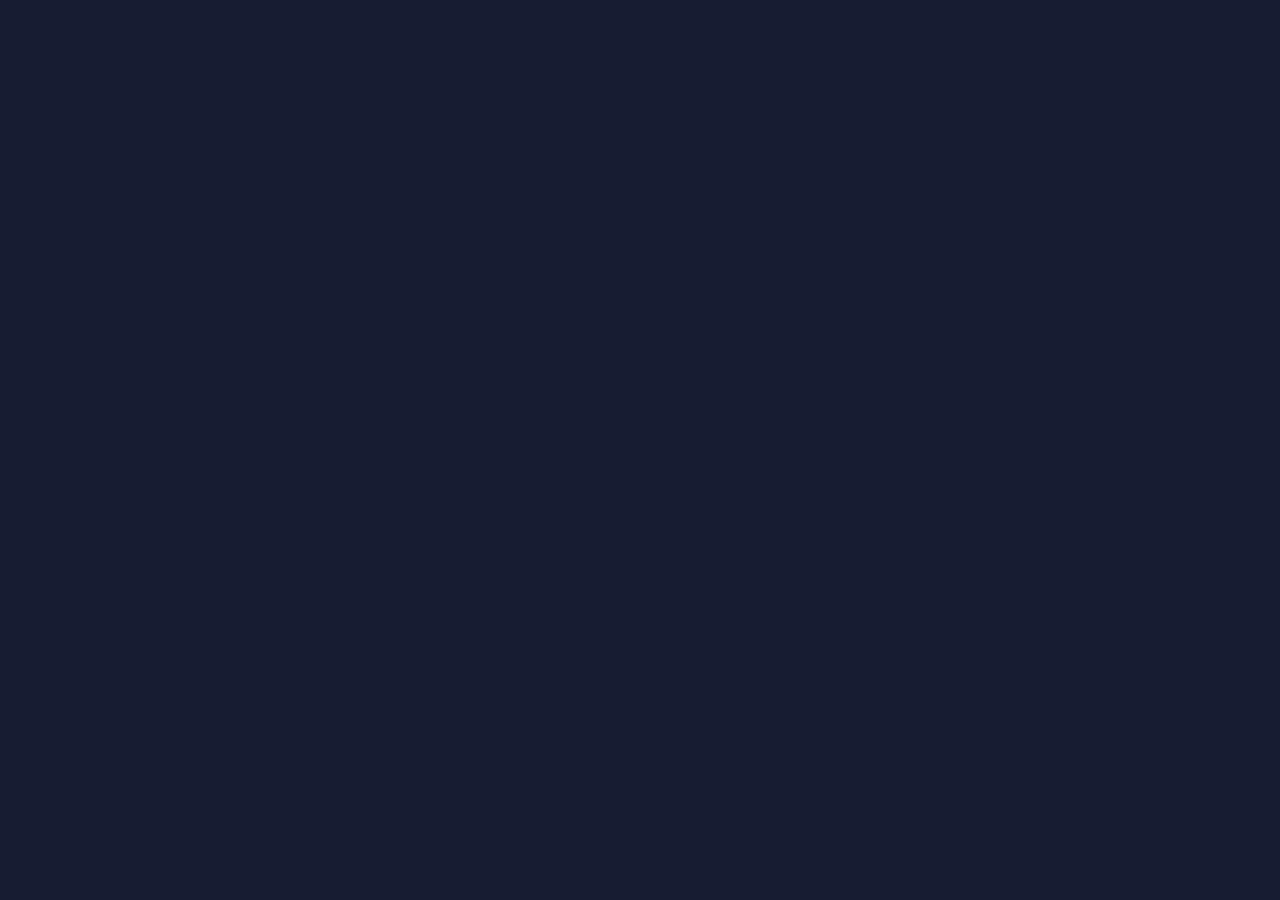
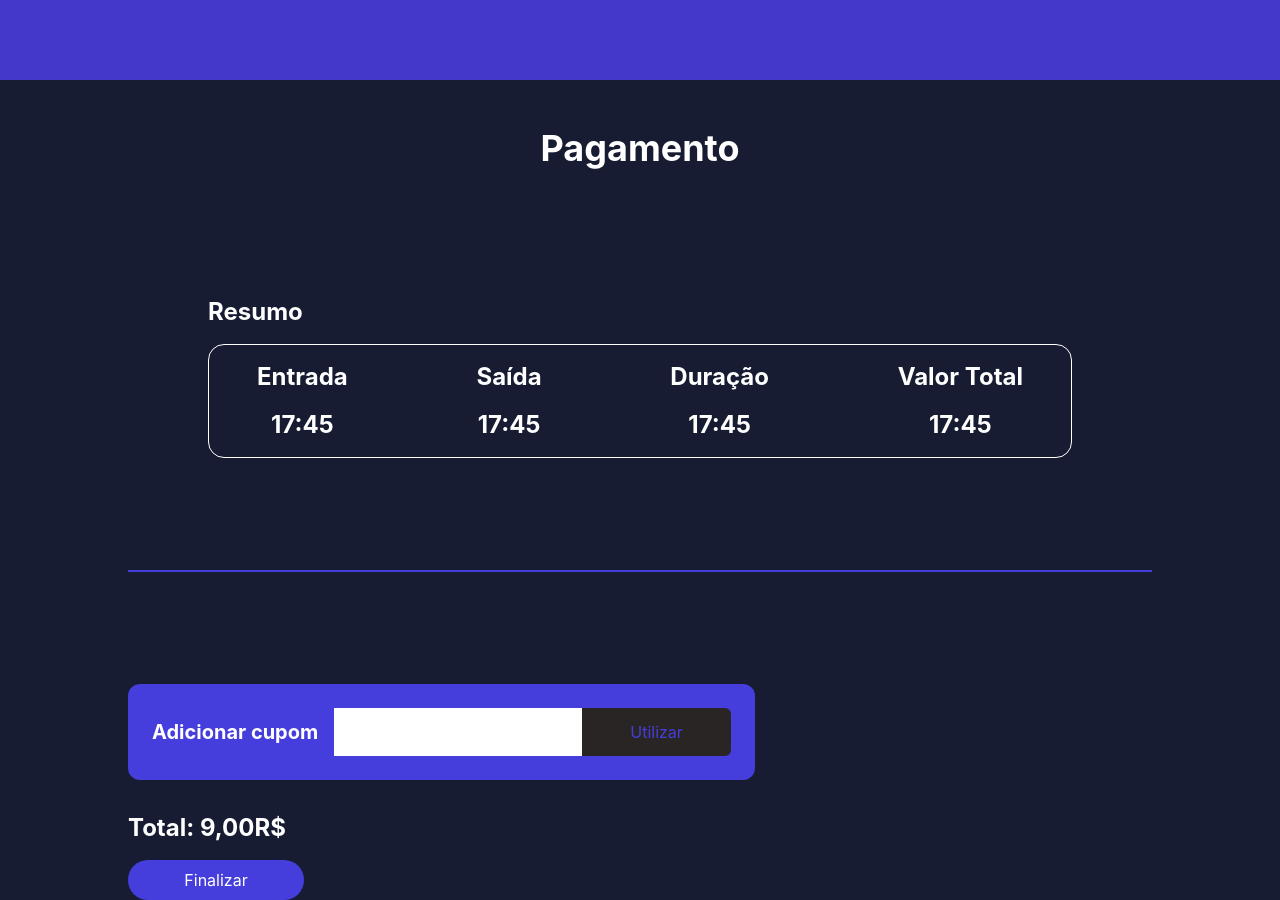
Before and after one commit to MauroSergio10/Estacionamento, a React (Create React App) app: page /FinalizarPedido in a window 1280 px wide. Before the commit this address had no page. Before the commit the page ends 800 px from the top, so only its background shows below. Built offline with nearby package versions, Linux system fonts and the light colour scheme.

Commit message:
FinalizarPedido

```diff
--- a/src/Navigation.js
+++ b/src/Navigation.js
@@ -1,11 +1,13 @@
 import { BrowserRouter as Router, Routes, Route } from 'react-router-dom';
 import Login from './Pages/Login';
+import FinalizarPedido from './Pages/FinalizarPedido'
 
 function Navigation() {
     return (
         <Router>
             <Routes>
                 <Route path="/" element={<Login />} />
+                <Route path="FinalizarPedido" element={<FinalizarPedido/ >} />
             </Routes>
         </Router>
     );
--- /dev/null
+++ b/src/Pages/FinalizarPedido.js
@@ -0,0 +1,58 @@
+import React, { useState } from "react";
+
+function FinalizarPedido() {
+    return (
+        <div className="items-center text-white w-full h-screen space-y-8">
+            <div className="h-20 bg-indigo-700 w-screen">
+            </div>
+            <div className="space-y-28 px-32">
+                <h1 className="text-4xl text-center py-4 font-bold">Pagamento</h1>
+                <div className="flex flex-col px-20">
+                    <p className="text-2xl pb-4 w-full font-bold">Resumo</p>
+                    <div className="font-bold flex border border-white rounded-2xl justify-between px-8 text-2xl">
+                        <div class="Entrada" className="flex flex-col justify-center items-center p-4 space-y-4">
+                            <p className="">Entrada</p>
+                            <p>17:45</p>
+                        </div>
+                        <div class="Entrada" className="flex flex-col justify-center items-center p-4 space-y-4">
+                            <p>Saída</p>
+                            <p>17:45</p>
+                        </div>
+                        <div class="Entrada" className="flex flex-col justify-center items-center p-4 space-y-4">
+                            <p>Duração</p>
+                            <p>17:45</p>
+                        </div>
+                        <div class="Entrada" className="flex flex-col justify-center items-center p-4 space-y-4">
+                            <p>Valor Total</p>
+                            <p>17:45</p>
+                        </div>
+                    </div>
+                </div>
+                <div className="w-full bg-azulroxado h-0.5">
+                </div>
+                <div className="flex items-center">
+                    <div className="flex items-center">
+                        <div className="flex bg-azulroxado p-6 rounded-xl space-x-4 h-24">
+                            <h1 className="font-bold text-xl flex items-center">Adicionar cupom</h1>
+                            <div className="flex">
+                                <input type="text"></input>
+                                <button className="bg-stone-800 px-12 rounded-r-md text-azulroxado">Utilizar</button>
+                            </div>
+                        </div>
+                    </div>
+                </div>
+            </div>
+            <div className="px-32 space-y-4">
+                <div>
+                        <p className="text-2xl font-bold">Total: 9,00R$</p>
+                </div>
+                <div>
+                    <button className="bg-azulroxado h-10 w-44 rounded-full">Finalizar</button>
+                </div>
+            </div>
+
+        </div>
+    );
+}
+
+export default FinalizarPedido;
--- a/tailwind.config.js
+++ b/tailwind.config.js
@@ -2,7 +2,11 @@
 module.exports = {
   content: ["./src/**/*.{html,js}"],
   theme: {
-    extend: {},
+    extend: {
+      colors: {
+        'azulroxado': '#453DDC',
+      },
+    },
   },
   plugins: [],
 }
```
